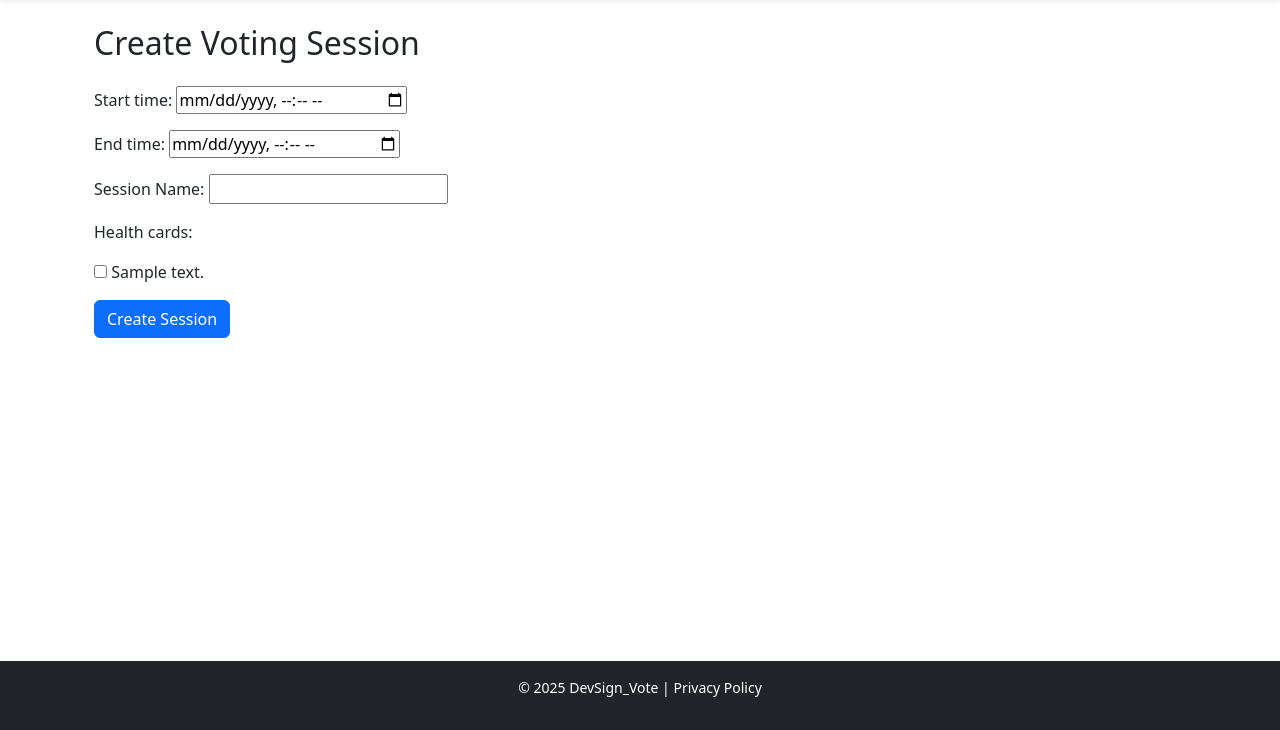
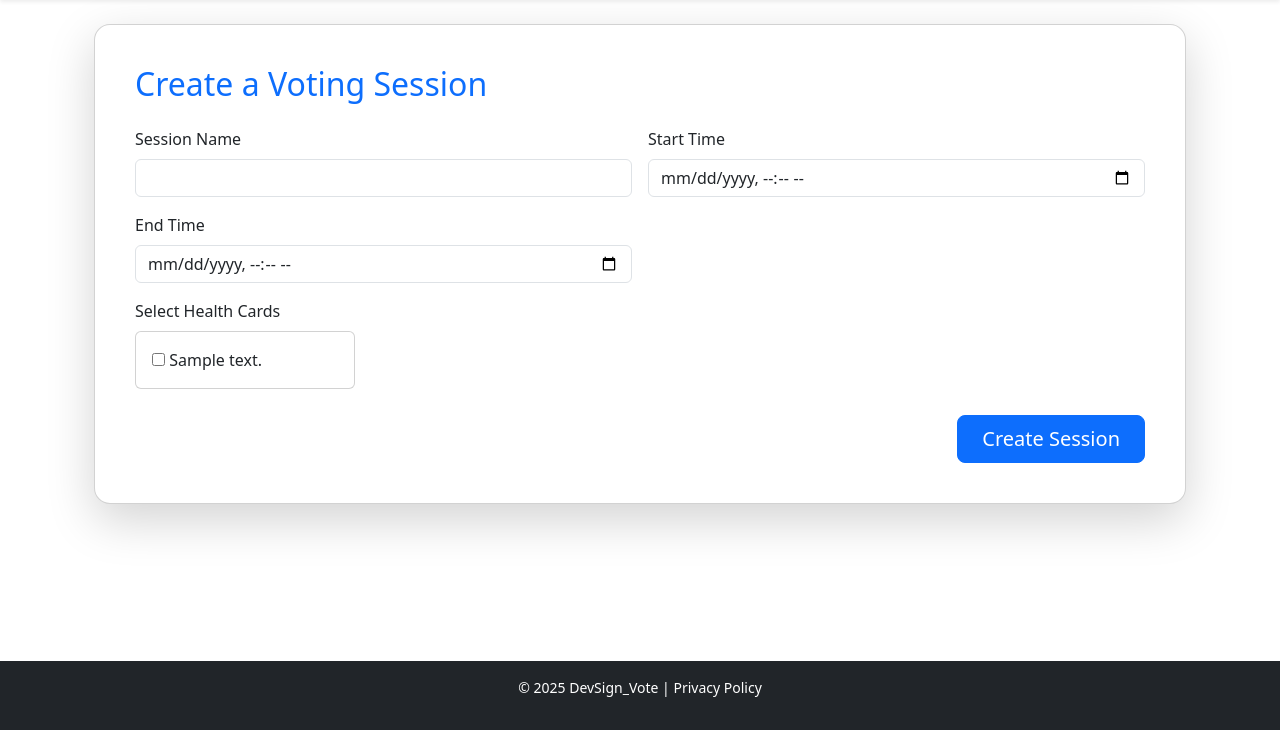
Before and after one commit to simonepietraroia/Sky-TV-Project, a Django app: template SkyTvApp/DevSign_Vote/templates/DevSign_Vote/create_session.html in a window 1280 px wide. Shown: the part 70-800 px from the top of the page. Run offline with Django 5.2, Linux system fonts and the light colour scheme; the template is opened without the code that fills it: values that come from a table or form of the project are taken from there, others are empty; tables that the repository leaves empty hold one stand-in row (values such as "Sample post").

Commit message:
updated create session styling

```diff
--- a/SkyTvApp/DevSign_Vote/forms.py
+++ b/SkyTvApp/DevSign_Vote/forms.py
@@ -20,9 +20,17 @@ class EmailAuthenticationForm(AuthenticationForm):
     username = forms.EmailField(widget=forms.EmailInput(attrs={"class": "form-control"}))
 
 class VotingSessionForm(forms.ModelForm):
-    session_name = forms.CharField(label="Session Name", max_length=255)
-    start_time = forms.DateTimeField(widget=forms.DateTimeInput(attrs={'type': 'datetime-local'}))
-    end_time = forms.DateTimeField(widget=forms.DateTimeInput(attrs={'type': 'datetime-local'}))
+    session_name = forms.CharField(
+        label="Session Name",
+        max_length=255,
+        widget=forms.TextInput(attrs={'class': 'form-control'})
+    )
+    start_time = forms.DateTimeField(
+        widget=forms.DateTimeInput(attrs={'type': 'datetime-local', 'class': 'form-control'})
+    )
+    end_time = forms.DateTimeField(
+        widget=forms.DateTimeInput(attrs={'type': 'datetime-local', 'class': 'form-control'})
+    )
     health_cards = forms.ModelMultipleChoiceField(
         queryset=HealthCard.objects.all(),
         widget=forms.CheckboxSelectMultiple,
--- a/SkyTvApp/DevSign_Vote/templates/DevSign_Vote/create_session.html
+++ b/SkyTvApp/DevSign_Vote/templates/DevSign_Vote/create_session.html
@@ -3,11 +3,48 @@
 
 {% block content %}
 <div class="container">
-    <h2 class="mb-4">Create Voting Session</h2>
-    <form method="post">
-        {% csrf_token %}
-        {{ form.as_p }}
-        <button type="submit" class="btn btn-primary">Create Session</button>
-    </form>
+    <div class="card shadow-lg rounded-4 p-4">
+        <div class="card-body">
+            <h2 class="card-title mb-4 text-primary">Create a Voting Session</h2>
+
+            <form method="post">
+                {% csrf_token %}
+
+                <div class="row g-3">
+                    <div class="col-md-6">
+                        <label for="id_session_name" class="form-label">Session Name</label>
+                        {{ form.session_name }}
+                    </div>
+
+                    <div class="col-md-6">
+                        <label for="id_start_time" class="form-label">Start Time</label>
+                        {{ form.start_time }}
+                    </div>
+
+                    <div class="col-md-6">
+                        <label for="id_end_time" class="form-label">End Time</label>
+                        {{ form.end_time }}
+                    </div>
+
+                    <div class="col-12">
+                        <label class="form-label">Select Health Cards</label>
+                        <div class="d-flex flex-wrap gap-3">
+                            {% for checkbox in form.health_cards %}
+                                <div class="form-check card p-3" style="min-width: 220px;">
+                                    <label class="form-check-label">
+                                        {{ checkbox.tag }} {{ checkbox.choice_label }}
+                                    </label>
+                                </div>
+                            {% endfor %}
+                        </div>
+                    </div>
+                </div>
+
+                <div class="mt-4 d-flex justify-content-end">
+                    <button type="submit" class="btn btn-primary btn-lg px-4">Create Session</button>
+                </div>
+            </form>
+        </div>
+    </div>
 </div>
 {% endblock %}
```
Also changed, not shown: SkyTvApp/DevSign_Vote/views.py (+22 -9 lines).
